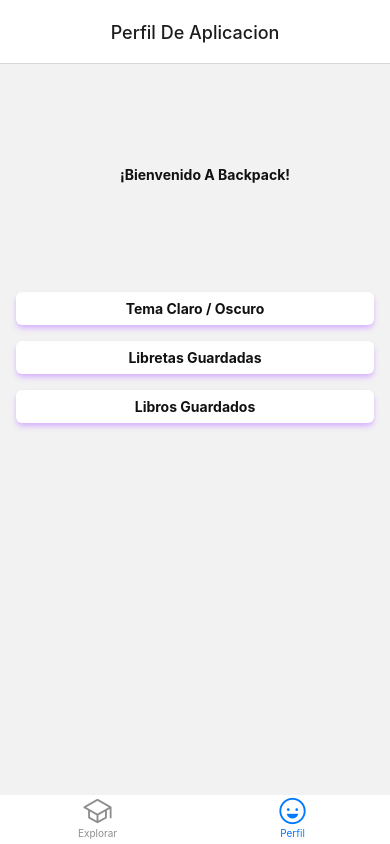
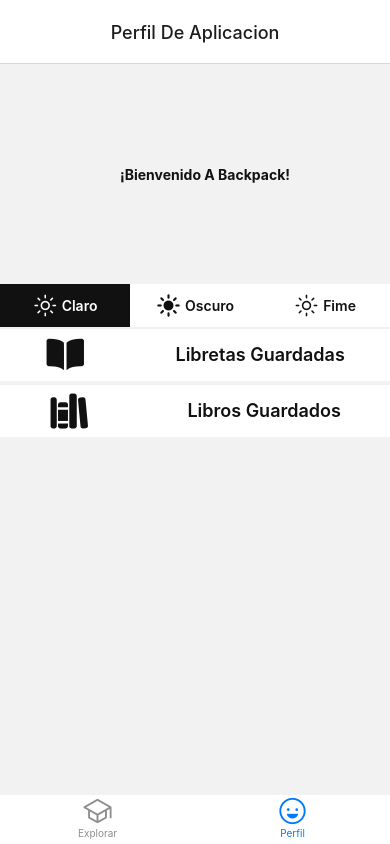
Before and after one commit to Hache-Squared/backpack, a React Native app: screen /Profile in a window 390 px wide. Built offline with nearby package versions, Linux system fonts and the light colour scheme.

Commit message:
added some buttons in profile to change theme

```diff
--- a/src/explore/components/BookItem.tsx
+++ b/src/explore/components/BookItem.tsx
@@ -16,7 +16,7 @@ const BookItem: FC<BookItemProps> = ({ name, logoImg, onPress }) => {
     onPress={onPress}
     style={{ backgroundColor: buttons.backgroundColor }}
     className='w-11/12 py-3 rounded-lg flex self-center flex-row items-center gap-1 shadow-md shadow-purple-100'>
-        {logoImg ? <Text>logo</Text> : <Icon name="albums-outline" size={40} color={buttons.textColor} />}
+        {logoImg ? <Text>logo</Text> : <Icon name="library" size={40} color={buttons.textColor} />}
 
         <Text
         style={{color: buttons.textColor}}
--- a/src/explore/components/NotebookItem.tsx
+++ b/src/explore/components/NotebookItem.tsx
@@ -16,7 +16,7 @@ const NotebookItem: FC<NotebookItemProps> = ({ name, logoImg, onPress }) => {
     onPress={onPress}
     style={{ backgroundColor: buttons.backgroundColor }}
     className='w-11/12 py-3 rounded-lg flex self-center flex-row items-center gap-1 shadow-md shadow-purple-100'>
-        {logoImg ? <Text>logo</Text> : <Icon name="book-outline" size={40} color={buttons.textColor} />}
+        {logoImg ? <Text>logo</Text> : <Icon name="book" size={40} color={buttons.textColor} />}
 
         <Text
         style={{color: buttons.textColor}}
--- /dev/null
+++ b/src/profile/components/ButtonInProfile.tsx
@@ -0,0 +1,29 @@
+import { FC } from "react"
+import { Text, TouchableOpacity } from "react-native"
+import Icon from 'react-native-vector-icons/Ionicons';
+import { useAppTheme } from "../../shared/hooks";
+
+interface ButtonInProfileProps {
+    title: string
+    onPress: () => void,
+    icon: string
+  }
+export const ButtonInProfile: FC<ButtonInProfileProps> = ( {icon, onPress, title } ) => {
+    const { buttons } = useAppTheme()
+    return(
+      <TouchableOpacity
+        onPress={onPress}
+        style={{ backgroundColor: buttons.backgroundColor }}
+        className='w-full self-center py-1 my-0.5 flex-row flex-nowrap items-center justify-around'
+      >
+               <Icon name={icon} size={40} color={buttons.textColor} />
+              <Text
+              className="font-semibold text-lg"
+              style={{
+                color: buttons.textColor
+              }}>
+                  {title}
+              </Text>
+      </TouchableOpacity>
+    )
+  }
--- /dev/null
+++ b/src/profile/components/SwitchThemeButtons.tsx
@@ -0,0 +1,67 @@
+import React, { FC, useState } from 'react'
+import { Text, TouchableOpacity, View } from 'react-native'
+import Icon from 'react-native-vector-icons/Ionicons';
+import { useAppTheme } from '../../shared/hooks';
+
+export const SwitchThemeButtons = () => {
+    const { buttons, screens } = useAppTheme()
+  const [selectedView, setSelectedView] = useState('notebooks')
+  return (
+    <>
+         <View
+      style={{backgroundColor: screens.secondaryColor}}
+      className='w-full flex flex-row justify-end '>
+          <ButtonSelectTheme
+            iconName='sunny-outline'
+            onPress={() => setSelectedView('notebooks')}
+            titile='Claro'
+            backgroundColor={selectedView === 'notebooks' ? buttons.textColor : buttons.backgroundColor}
+            textColor={selectedView === 'notebooks' ? buttons.backgroundColor : buttons.textColor}
+          />
+
+          <ButtonSelectTheme
+            iconName='sunny'
+            onPress={() => setSelectedView('books')}
+            titile='Oscuro'
+            backgroundColor={selectedView === 'books' ? buttons.textColor : buttons.backgroundColor}
+            textColor={selectedView === 'books' ? buttons.backgroundColor : buttons.textColor}
+          />
+
+
+          <ButtonSelectTheme
+            iconName='sunny-outline'
+            onPress={() => setSelectedView('publications')}
+            titile='Fime'
+            backgroundColor={selectedView === 'publications' ? buttons.textColor : buttons.backgroundColor}
+            textColor={selectedView === 'publications' ? buttons.backgroundColor : buttons.textColor}
+          />
+
+      </View>
+    </>
+  )
+}
+
+
+interface ButtonSelectThemeProps {
+    iconName: string,
+    titile: string,
+    onPress: () => void,
+    textColor: string,
+    backgroundColor:string
+
+  }
+  const ButtonSelectTheme: FC<ButtonSelectThemeProps> = ({iconName, backgroundColor, textColor,onPress,titile}) => {
+
+    return(
+      <TouchableOpacity
+      onPress={onPress}
+      style={{ backgroundColor: backgroundColor }}
+      className='w-4/12  flex flex-row flex-nowrap items-center justify-center py-2'
+      >
+        <Icon name={iconName} size={25} color={textColor} />
+        <Text
+        style={{color: textColor}}
+        className='font-semibold text-sm ml-1'>{titile}</Text>
+    </TouchableOpacity>
+    )
+  }
--- /dev/null
+++ b/src/profile/components/index.ts
@@ -0,0 +1,2 @@
+export * from './ButtonInProfile';
+export * from './SwitchThemeButtons';
--- a/src/profile/screens/ProfileCardScreen.tsx
+++ b/src/profile/screens/ProfileCardScreen.tsx
@@ -1,5 +1,6 @@
 import React from 'react'
 import { Image, ScrollView, Text, TouchableOpacity, View } from 'react-native'
+import { ButtonInProfile, SwitchThemeButtons } from '../components'
 
 const ProfileCardScreen = () => {
   return (
@@ -34,37 +35,25 @@ const ProfileCardScreen = () => {
             </Text>
         </View>
 
-        <TouchableOpacity className='w-11/12 self-center my-2 rounded-md shadow-md shadow-purple-300 bg-white py-2 items-center justify-center'>
-            <Text style={{
-              fontWeight:"bold",
-              color:"#111",
-              textAlign:"center",
-            }}>
-                Tema Claro / Oscuro
-            </Text>
-        </TouchableOpacity>
-        <TouchableOpacity className='w-11/12 self-center my-2 rounded-md shadow-md shadow-purple-300 bg-white py-2 items-center justify-center'>
-            <Text style={{
-              fontWeight:"bold",
-              color:"#111",
-              textAlign:"center",
-            }}>
-                Libretas Guardadas
-            </Text>
-        </TouchableOpacity>
-        <TouchableOpacity className='w-11/12 self-center my-2 rounded-md shadow-md shadow-purple-300 bg-white py-2 items-center justify-center'>
-            <Text style={{
-              fontWeight:"bold",
-              color:"#111",
-              textAlign:"center",
-            }}>
-                Libros Guardados
-            </Text>
-        </TouchableOpacity>
+
+        <SwitchThemeButtons/>
+
+        <ButtonInProfile
+          title='Libretas Guardadas'
+          icon='book'
+          onPress={() => null}
+        />
+        <ButtonInProfile
+          title='Libros Guardados'
+          icon='library'
+          onPress={() => null}
+        />
 
       </View>
     </ScrollView>
   )
 }
 
+
+
 export { ProfileCardScreen }
--- a/src/shared/components/SelectViewFromBackpack.tsx
+++ b/src/shared/components/SelectViewFromBackpack.tsx
@@ -29,7 +29,7 @@ export const SelectViewFromBackpack: FC<SelectViewFromBackpackProps> = ({ ViewFo
           />
 
           <ButtonSelectView
-            iconName='albums-outline'
+            iconName='library-outline'
             onPress={() => setSelectedView('books')}
             titile='Libros'
             backgroundColor={selectedView === 'books' ? buttons.textColor : buttons.backgroundColor}
```
